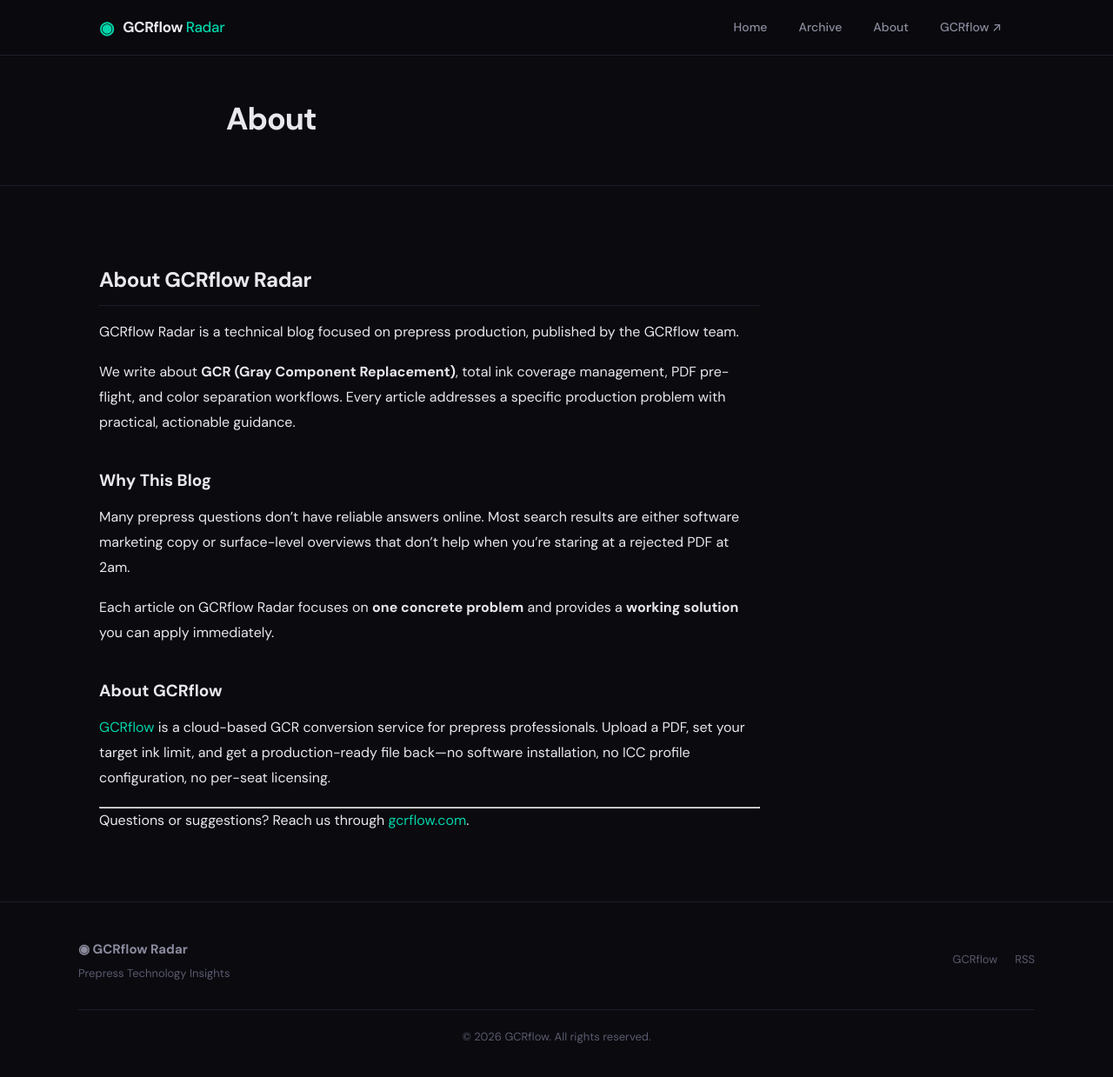
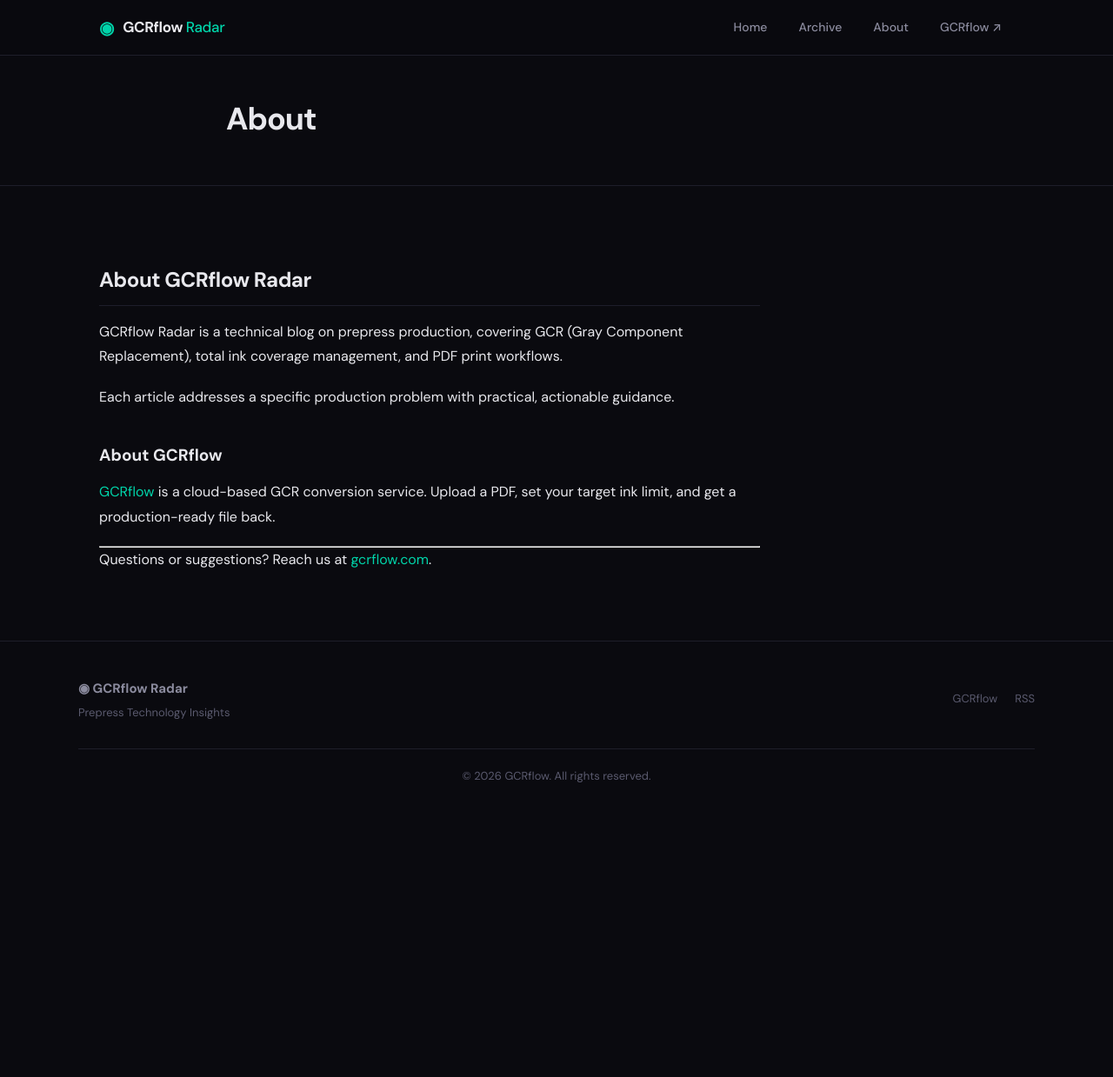
Before and after one commit to L6891244/gcrflow-radar, a Jekyll site: the page built from about.md, in a window 1280 px wide and 1244 px high. Shown: the top 1239 px of the window at 87% size. Built offline with Jekyll 4.4.1, drawn with Linux system fonts in a browser that asks for light colours.

Commit message:
tone: simplify About page, remove experience claims

```diff
--- a/about.md
+++ b/about.md
@@ -6,20 +6,14 @@
 
 ## About GCRflow Radar
 
-GCRflow Radar is a technical blog focused on prepress production, published by the GCRflow team.
+GCRflow Radar is a technical blog on prepress production, covering GCR (Gray Component Replacement), total ink coverage management, and PDF print workflows.
 
-We write about **GCR (Gray Component Replacement)**, total ink coverage management, PDF pre-flight, and color separation workflows. Every article addresses a specific production problem with practical, actionable guidance.
-
-### Why This Blog
-
-Many prepress questions don't have reliable answers online. Most search results are either software marketing copy or surface-level overviews that don't help when you're staring at a rejected PDF at 2am.
-
-Each article on GCRflow Radar focuses on **one concrete problem** and provides a **working solution** you can apply immediately.
+Each article addresses a specific production problem with practical, actionable guidance.
 
 ### About GCRflow
 
-[GCRflow](https://gcrflow.com) is a cloud-based GCR conversion service for prepress professionals. Upload a PDF, set your target ink limit, and get a production-ready file back—no software installation, no ICC profile configuration, no per-seat licensing.
+[GCRflow](https://gcrflow.com) is a cloud-based GCR conversion service. Upload a PDF, set your target ink limit, and get a production-ready file back.
 
 ---
 
-Questions or suggestions? Reach us through [gcrflow.com](https://gcrflow.com).
+Questions or suggestions? Reach us at [gcrflow.com](https://gcrflow.com).
```
